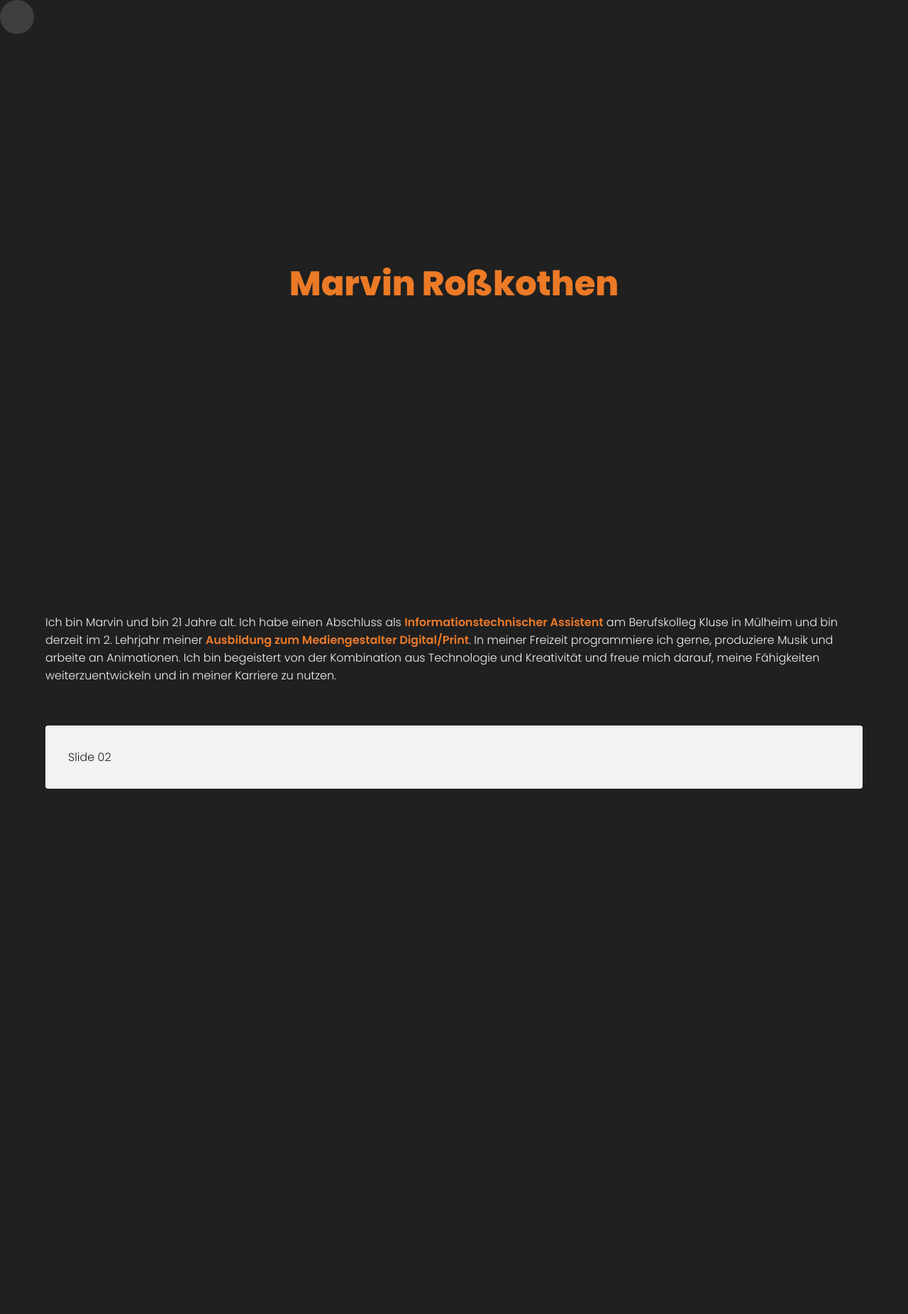
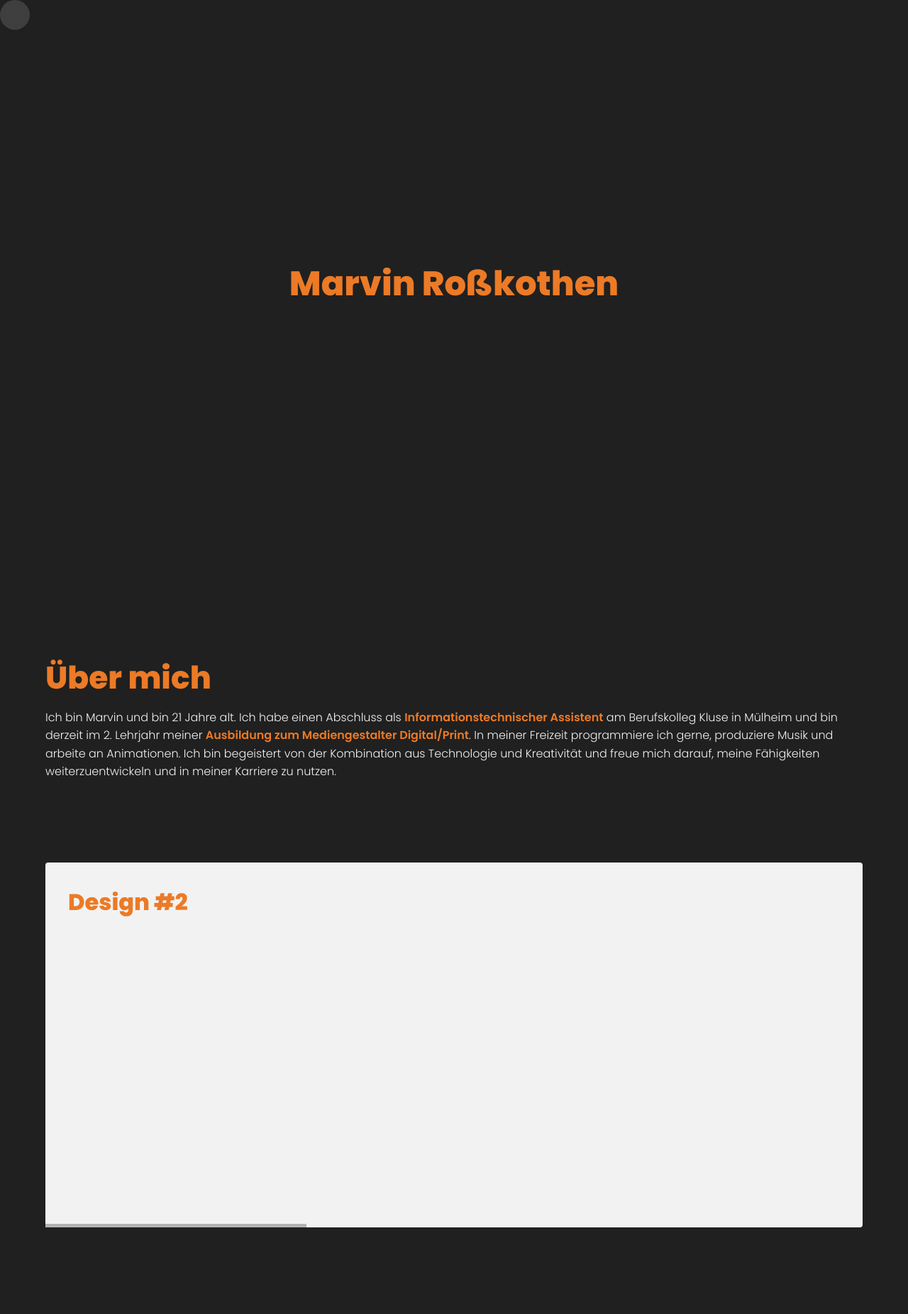
Before and after one commit to mrvinrsk/Portfolio2023, a PHP site: page / in a window 1280 px wide. Shown: the whole page at 71% size. Before the commit the page ends 1111 px from the top, so only its background shows below. Run offline with PHP 8.4, Linux system fonts and the light colour scheme; grey boxes are pictures that could not be loaded.

Commit message:
+ first draft of splide carousel for designs

```diff
--- a/index.html
+++ b/index.html
@@ -15,10 +15,6 @@
 
 <div id="mouse">
     <i class="mouse-icon"></i>
-    </svg>
-
-    <!--  -->
-
 </div>
 
 <header>
@@ -28,21 +24,82 @@
 </header>
 
 <main>
-    <p>
-        Ich bin Marvin und bin 21 Jahre alt. Ich habe einen Abschluss als <strong>Informationstechnischer
-        Assistent</strong> am Berufskolleg Kluse in Mülheim und bin derzeit im 2. Lehrjahr meiner <strong>Ausbildung zum
-        Mediengestalter Digital/Print</strong>. In meiner Freizeit programmiere ich gerne, produziere Musik und arbeite
-        an Animationen. Ich bin begeistert von der Kombination aus Technologie und Kreativität und freue mich darauf,
-        meine Fähigkeiten weiterzuentwickeln und in meiner Karriere zu nutzen.
-    </p>
+    <section id="ueber">
+        <h2>Über mich</h2>
+        <p>
+            Ich bin Marvin und bin 21 Jahre alt. Ich habe einen Abschluss als <strong>Informationstechnischer
+            Assistent</strong> am Berufskolleg Kluse in Mülheim und bin derzeit im 2. Lehrjahr meiner <strong>Ausbildung
+            zum
+            Mediengestalter Digital/Print</strong>. In meiner Freizeit programmiere ich gerne, produziere Musik und
+            arbeite
+            an Animationen. Ich bin begeistert von der Kombination aus Technologie und Kreativität und freue mich
+            darauf,
+            meine Fähigkeiten weiterzuentwickeln und in meiner Karriere zu nutzen.
+        </p>
+    </section>
 
     <section id="design">
+        <div class="popups">
+            <div class="popup" id="design1">
+                <h3>Design #1</h3>
+                <span class="subline">Über den Kunden / Zweck</span>
+
+                <p class="description">
+                    Lorem ipsum dolor sit amet, consectetur adipisicing elit. Ab aperiam autem blanditiis,
+                    debitis deleniti, dolor doloremque dolorum eos et illum incidunt inventore iste minima
+                    molestiae obcaecati porro qui ullam voluptates.
+                </p>
+
+                <div class="image_previews">
+                    <div class="image_preview">
+                        <img src="https://picsum.photos/seed/marvin/300/200" alt="Design #1 Preview 1">
+                    </div>
+                    <div class="image_preview">
+                        <img src="https://picsum.photos/seed/roßkothen/300/200" alt="Design #1 Preview 2">
+                    </div>
+                    <div class="image_preview">
+                        <img src="https://picsum.photos/seed/mediengestalter/300/200" alt="Design #1 Preview 3">
+                    </div>
+                </div>
+            </div>
+        </div>
+
         <div class="splide" role="group" aria-label="Designs">
             <div class="splide__track">
                 <ul class="splide__list">
-                    <li class="splide__slide project-card">Slide 01</li>
-                    <li class="splide__slide project-card">Slide 02</li>
+                    <li class="splide__slide project-card">
+                        <h3>Design #1</h3>
+                        <span class="subline">Über den Kunden / Zweck</span>
+
+                        <p class="description">
+                            Lorem ipsum dolor sit amet, consectetur adipisicing elit. Ab aperiam autem blanditiis,
+                            debitis deleniti, dolor doloremque dolorum eos et illum incidunt inventore iste minima
+                            molestiae obcaecati porro qui ullam voluptates.
+                        </p>
+
+                        <div class="image_previews">
+                            <div class="image_preview">
+                                <img src="https://picsum.photos/seed/marvin/300/200" alt="Design #1 Preview 1">
+                            </div>
+                            <div class="image_preview">
+                                <img src="https://picsum.photos/seed/roßkothen/300/200" alt="Design #1 Preview 2">
+                            </div>
+                            <div class="image_preview">
+                                <img src="https://picsum.photos/seed/mediengestalter/300/200" alt="Design #1 Preview 3">
+                            </div>
+                        </div>
+
+                        <span class="text-button interactable" data-interactable-type="link"
+                              data-toggle-popup="design1">Ansehen</span>
+                    </li>
+                    <li class="splide__slide project-card">
+                        <h3>Design #2</h3>
+                    </li>
                 </ul>
+            </div>
+
+            <div class="splide__progress">
+                <div class="splide__progress__bar"></div>
             </div>
         </div>
     </section>
@@ -54,7 +111,7 @@
         arrows: false,
         pagination: false,
         autoplay: true,
-        interval: 5000,
+        interval: 5000
     }).mount();
 </script>
 
--- a/js/main.js
+++ b/js/main.js
@@ -22,11 +22,11 @@ window.onload = e => {
     const animateCursor = (e, interacting) => {
         const x = e.clientX - cursor.offsetWidth / 2, y = e.clientY - cursor.offsetHeight / 2;
         const keyframes = {
-            transform: `translate(${x}px, ${y}px) scale(${interacting ? 2 : 1})`
+            transform: `translate(${x}px, ${y}px) scale(${interacting ? 1.7 : 1})`
         }
 
         cursor.animate(keyframes, {
-            duration: 50,
+            duration: 800,
             fill: 'forwards'
         });
 
@@ -60,4 +60,62 @@ window.onload = e => {
     window.onkeydown = e => {
         handleMouseHiding();
     }
+
+
+    // Popups
+    document.querySelectorAll(".popup").forEach((popup) => {
+        const close = document.createElement("div");
+        close.classList.add("close");
+        close.addEventListener("click", () => {
+            togglePopup(popup.id);
+        });
+
+        popup.appendChild(close);
+    });
+
+    document.querySelectorAll("[data-toggle-popup]").forEach((toggle) => {
+        toggle.addEventListener("click", () => {
+            togglePopup(toggle.getAttribute("data-toggle-popup"));
+        });
+    });
+
+    if (document.querySelector('.popups')) {
+        document.querySelector('.popups').addEventListener('click', () => {
+            document.querySelectorAll('.popup').forEach(popup => {
+                popup.classList.remove('show');
+            });
+
+            document.querySelector('.popups').classList.remove('show');
+            document.body.classList.remove('popup-shown');
+        });
+    }
+
+    if (document.querySelector('.popup')) {
+        document.querySelectorAll('.popup').forEach(popup => {
+            popup.addEventListener('click', e => {
+                e.stopImmediatePropagation();
+                e.stopPropagation();
+            });
+        });
+    }
 }
+
+function togglePopup(id) {
+    document.getElementById(id).classList.toggle("show");
+
+    if (document.getElementById(id).classList.contains("show")) {
+        document.body.classList.add('popup-shown');
+        document.querySelector('.popups').classList.add('show');
+    } else {
+        document.body.classList.remove('popup-shown');
+        document.querySelector('.popups').classList.remove('show');
+    }
+}
+
+function popupShown(id = null) {
+    if (id) {
+        return document.getElementById(id).classList.contains("show");
+    } else {
+        return document.querySelector('.popup.show') !== null;
+    }
+}
--- a/style/css/index.css
+++ b/style/css/index.css
@@ -12,10 +12,76 @@ header .header_content h1 {
   border-radius: 0.5vmin;
   background-color: #f2f2f2;
 }
+#design .splide__progress__bar {
+  height: 5px;
+  background: #b3b3b3;
+}
 
-.project-card {
+.project-card, #design .popup {
   padding: 2rem;
   color: #202020;
 }
+.project-card h3, #design .popup h3 {
+  margin-bottom: 0;
+}
+.project-card .subline, #design .popup .subline {
+  display: inline-block;
+  color: #b3b3b3;
+  font-weight: 600;
+  margin-bottom: 0.75rem;
+}
+.project-card .image_previews, #design .popup .image_previews {
+  display: flex;
+  flex-direction: column;
+  gap: 1rem;
+  margin-top: 2rem;
+  margin-bottom: 1rem;
+}
+@media screen and (min-width: 768px) {
+  .project-card .image_previews, #design .popup .image_previews {
+    flex-direction: row;
+  }
+}
+.project-card .image_previews > .image_preview, #design .popup .image_previews > .image_preview {
+  border-radius: 0.5vmin;
+  overflow: hidden;
+  width: 100%;
+}
+.project-card .image_previews > .image_preview img, #design .popup .image_previews > .image_preview img {
+  width: 100%;
+  height: 100%;
+  object-fit: cover;
+}
+.project-card .text-button, #design .popup .text-button {
+  position: relative;
+  box-sizing: border-box;
+  font-weight: 600;
+  padding-inline: 0.5em;
+  padding-bottom: 0.1em;
+}
+.project-card .text-button::after, #design .popup .text-button::after {
+  position: absolute;
+  z-index: 1;
+  content: "";
+  width: 100%;
+  height: 2px;
+  bottom: 0;
+  left: 0;
+  background-color: #b3b3b3;
+}
+.project-card .text-button::before, #design .popup .text-button::before {
+  position: absolute;
+  z-index: 2;
+  bottom: 0;
+  left: 0;
+  content: "";
+  background-color: #202020;
+  height: 2px;
+  width: 0;
+  transition-duration: 250ms;
+}
+.project-card .text-button:hover::before, #design .popup .text-button:hover::before {
+  width: 100%;
+}
 
 /*# sourceMappingURL=index.css.map */
--- a/style/css/main.css
+++ b/style/css/main.css
@@ -1,3 +1,84 @@
+:root {
+  --transition-duration: .425s;
+  --transition-duration-short: .1s;
+}
+
+body.popup-shown {
+  overflow: hidden;
+}
+
+.popups {
+  position: fixed;
+  z-index: 998;
+  top: 0;
+  left: 0;
+  width: 100%;
+  height: 100%;
+  pointer-events: none;
+  opacity: 0;
+  transition-duration: var(--transition-duration);
+}
+
+.popups.show {
+  opacity: 1;
+  backdrop-filter: blur(5px) brightness(0.8);
+  pointer-events: auto;
+}
+
+.popup {
+  position: fixed;
+  z-index: 999;
+  pointer-events: none;
+  transition-duration: var(--transition-duration);
+  width: min(80%, 50rem);
+  max-height: 90%;
+  overflow-y: auto;
+  background-color: #F3F3F3;
+  box-shadow: 0 3px 3px rgba(0, 0, 0, 0.08);
+  opacity: 0;
+  transform: translate(-50%, calc(-50% + 40px));
+  top: 50%;
+  left: 50%;
+  padding: 2rem;
+  border-radius: 10px;
+}
+
+.popup.show {
+  transform: translate(-50%, -50%);
+  opacity: 1;
+  pointer-events: auto;
+}
+
+.popup .close {
+  position: absolute;
+  top: 1.5rem;
+  right: 1rem;
+  width: 1.5rem;
+  height: 1.5rem;
+  cursor: pointer;
+}
+
+.popup .close::before, .popup .close::after {
+  position: absolute;
+  content: "";
+  width: 100%;
+  height: 5px;
+  background-color: #202020;
+  transition-duration: var(--transition-duration-short);
+}
+
+.popup .close:hover::before {
+  transform: rotate(-45deg);
+}
+
+.popup .close:hover::after {
+  transform: rotate(45deg);
+}
+
+.popup .close::before, .popup .close::after {
+  transform: rotate(0);
+}
+
 @font-face {
   font-family: "flaticon_portfolio";
   src: url("../../fonts/flaticon_portfolio.ttf?fbe5ee669f832d7e23a5ddf5a6eef770") format("truetype"), url("../../fonts/flaticon_portfolio.woff?fbe5ee669f832d7e23a5ddf5a6eef770") format("woff"), url("../../fonts/flaticon_portfolio.woff2?fbe5ee669f832d7e23a5ddf5a6eef770") format("woff2"), url("../../fonts/flaticon_portfolio.eot?fbe5ee669f832d7e23a5ddf5a6eef770#iefix") format("embedded-opentype"), url("../../fonts/flaticon_portfolio.svg?fbe5ee669f832d7e23a5ddf5a6eef770#flaticon_portfolio") format("svg");
@@ -81,7 +162,6 @@ i[class^=flaticon-]:before, i[class*=" flaticon-"]:before {
 }
 
 body {
-  cursor: none;
   min-height: 100vh;
   background-color: #202020;
 }
@@ -94,8 +174,8 @@ body:hover > #mouse {
   z-index: 9999;
   left: 0;
   top: 0;
-  width: 48px;
-  height: 48px;
+  width: 42px;
+  height: 42px;
   background-color: rgba(242, 242, 242, 0.15);
   backdrop-filter: blur(5px);
   border-radius: 50%;
@@ -106,7 +186,7 @@ body:hover > #mouse {
   place-items: center;
 }
 #mouse.interacting {
-  background-color: rgba(236, 122, 38, 0.15);
+  background-color: rgba(236, 122, 38, 0.55);
 }
 #mouse.hidden {
   opacity: 0 !important;
@@ -130,12 +210,46 @@ body:hover > #mouse {
   color: #f2f2f2;
 }
 
+p, a, strong, span {
+  line-height: 160%;
+}
+
 strong {
   font-weight: 600;
 }
 
 h1, h2, h3, h4, h5, h6 {
   font-weight: 800;
+}
+h1:is(h2, h3, h4, h5, h6), h2:is(h2, h3, h4, h5, h6), h3:is(h2, h3, h4, h5, h6), h4:is(h2, h3, h4, h5, h6), h5:is(h2, h3, h4, h5, h6), h6:is(h2, h3, h4, h5, h6) {
+  margin-bottom: 0.25em;
+}
+
+h2 {
+  font-size: 2rem;
+}
+@media (min-width: 768px) {
+  h2 {
+    font-size: 2.75rem;
+  }
+}
+
+h3 {
+  font-size: 1.6rem;
+}
+@media (min-width: 768px) {
+  h3 {
+    font-size: 2rem;
+  }
+}
+
+h4 {
+  font-size: 1.4rem;
+}
+@media (min-width: 768px) {
+  h4 {
+    font-size: 1.6rem;
+  }
 }
 
 main {
--- /dev/null
+++ b/style/scss/_popups.scss
@@ -0,0 +1,85 @@
+:root {
+  --transition-duration: .425s;
+  --transition-duration-short: .1s;
+}
+
+body.popup-shown {
+  overflow: hidden;
+}
+
+
+.popups {
+  position: fixed;
+  z-index: 998;
+  top: 0;
+  left: 0;
+  width: 100%;
+  height: 100%;
+
+  pointer-events: none;
+  opacity: 0;
+  transition-duration: var(--transition-duration);
+}
+
+.popups.show {
+  opacity: 1;
+  backdrop-filter: blur(5px) brightness(.8);
+  pointer-events: auto;
+}
+
+.popup {
+  position: fixed;
+  z-index: 999;
+  pointer-events: none;
+  transition-duration: var(--transition-duration);
+
+  width: min(80%, 50rem);
+  max-height: 90%;
+  overflow-y: auto;
+  background-color: #F3F3F3;
+  box-shadow: 0 3px 3px rgba(0 0 0 / 8%);
+
+  opacity: 0;
+  transform: translate(-50%, calc(-50% + 40px));
+  top: 50%;
+  left: 50%;
+
+  padding: 2rem;
+  border-radius: 10px;
+}
+
+.popup.show {
+  transform: translate(-50%, -50%);
+  opacity: 1;
+  pointer-events: auto;
+}
+
+.popup .close {
+  position: absolute;
+  top: 1.5rem;
+  right: 1rem;
+  width: 1.5rem;
+  height: 1.5rem;
+  cursor: pointer;
+}
+
+.popup .close::before, .popup .close::after {
+  position: absolute;
+  content: '';
+  width: 100%;
+  height: 5px;
+  background-color: #202020;
+  transition-duration: var(--transition-duration-short);
+}
+
+.popup .close:hover::before {
+  transform: rotate(-45deg);
+}
+
+.popup .close:hover::after {
+  transform: rotate(45deg);
+}
+
+.popup .close::before, .popup .close::after {
+  transform: rotate(0);
+}
--- a/style/scss/_utils.scss
+++ b/style/scss/_utils.scss
@@ -1,3 +1,5 @@
 $col-primary: #ec7a26;
 $col-white: #f2f2f2;
+$col-gray-light: #b3b3b3;
+$col-gray-dark: #4d4d4d;
 $col-black: #202020;
--- a/style/scss/index.scss
+++ b/style/scss/index.scss
@@ -18,9 +18,86 @@ header {
     border-radius: .5vmin;
     background-color: utils.$col-white;
   }
+
+  .splide__progress__bar {
+    height: 5px;
+    background: utils.$col-gray-light;
+  }
 }
 
-.project-card {
+.project-card, #design .popup {
   padding: 2rem;
   color: utils.$col-black;
+
+  h3 {
+    margin-bottom: 0;
+  }
+
+  .subline {
+    display: inline-block;
+    color: utils.$col-gray-light;
+    font-weight: 600;
+    margin-bottom: .75rem;
+  }
+
+  .image_previews {
+    display: flex;
+    flex-direction: column;
+    gap: 1rem;
+    margin-top: 2rem;
+    margin-bottom: 1rem;
+
+    @media screen and (min-width: 768px) {
+      flex-direction: row;
+    }
+
+    > .image_preview {
+      border-radius: .5vmin;
+      overflow: hidden;
+      width: 100%;
+
+      img {
+        width: 100%;
+        height: 100%;
+        object-fit: cover;
+      }
+    }
+  }
+
+  .text-button {
+    position: relative;
+    box-sizing: border-box;
+    font-weight: 600;
+    padding-inline: .5em;
+    padding-bottom: .1em;
+
+    &::after {
+      position: absolute;
+      z-index: 1;
+      content: "";
+      width: 100%;
+      height: 2px;
+      bottom: 0;
+      left: 0;
+      background-color: utils.$col-gray-light;
+    }
+
+    &::before {
+      position: absolute;
+      z-index: 2;
+      bottom: 0;
+      left: 0;
+      content: "";
+      background-color: utils.$col-black;
+      height: 2px;
+      width: 0;
+      transition-duration: 250ms;
+    }
+
+    &:hover {
+      &::before {
+        width: 100%;
+      }
+    }
+  }
 }
--- a/style/scss/main.scss
+++ b/style/scss/main.scss
@@ -1,4 +1,5 @@
 @use "utils";
+@import "popups";
 @import "flaticon_portfolio";
 
 /* poppins-300 - latin */
@@ -93,7 +94,6 @@
 }
 
 body {
-  cursor: none;
   min-height: 100vh;
   background-color: utils.$col-black;
 
@@ -108,8 +108,8 @@ body {
   left: 0;
   top: 0;
 
-  width: 48px;
-  height: 48px;
+  width: 42px;
+  height: 42px;
   background-color: transparentize(utils.$col-white, 0.85);
   backdrop-filter: blur(5px);
   border-radius: 50%;
@@ -122,7 +122,7 @@ body {
   place-items: center;
 
   &.interacting {
-    background-color: transparentize(utils.$col-primary, 0.85);
+    background-color: transparentize(utils.$col-primary, 0.45);
   }
 
   &.hidden {
@@ -149,12 +149,44 @@ body {
   color: utils.$col-white;
 }
 
+p, a, strong, span {
+  line-height: 160%;
+}
+
 strong {
   font-weight: 600;
 }
 
 h1, h2, h3, h4, h5, h6 {
   font-weight: 800;
+
+  &:is(h2,h3,h4,h5,h6) {
+    margin-bottom: .25em;
+  }
+}
+
+h2 {
+  font-size: 2rem;
+
+  @media (min-width: 768px) {
+    font-size: 2.75rem;
+  }
+}
+
+h3 {
+  font-size: 1.6rem;
+
+  @media (min-width: 768px) {
+    font-size: 2rem;
+  }
+}
+
+h4 {
+  font-size: 1.4rem;
+
+  @media (min-width: 768px) {
+    font-size: 1.6rem;
+  }
 }
 
 main {
@@ -167,6 +199,7 @@ h1, h2, h3, h4, h5, h6, a, strong {
   color: utils.$col-primary
 }
 
+
 section {
-    padding-block: 5%;
+  padding-block: 5%;
 }
```
Also changed, not shown: images/right-arrow.svg (deleted), 2 other files.
